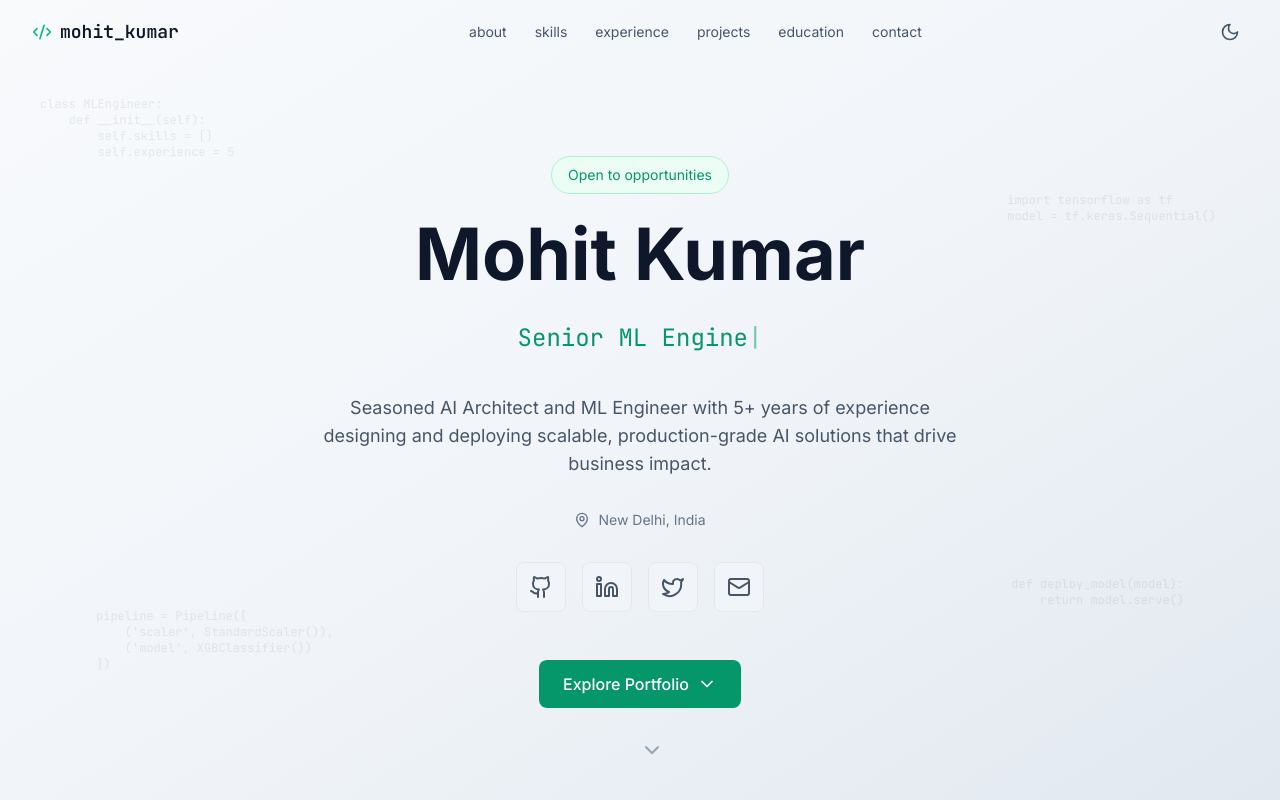
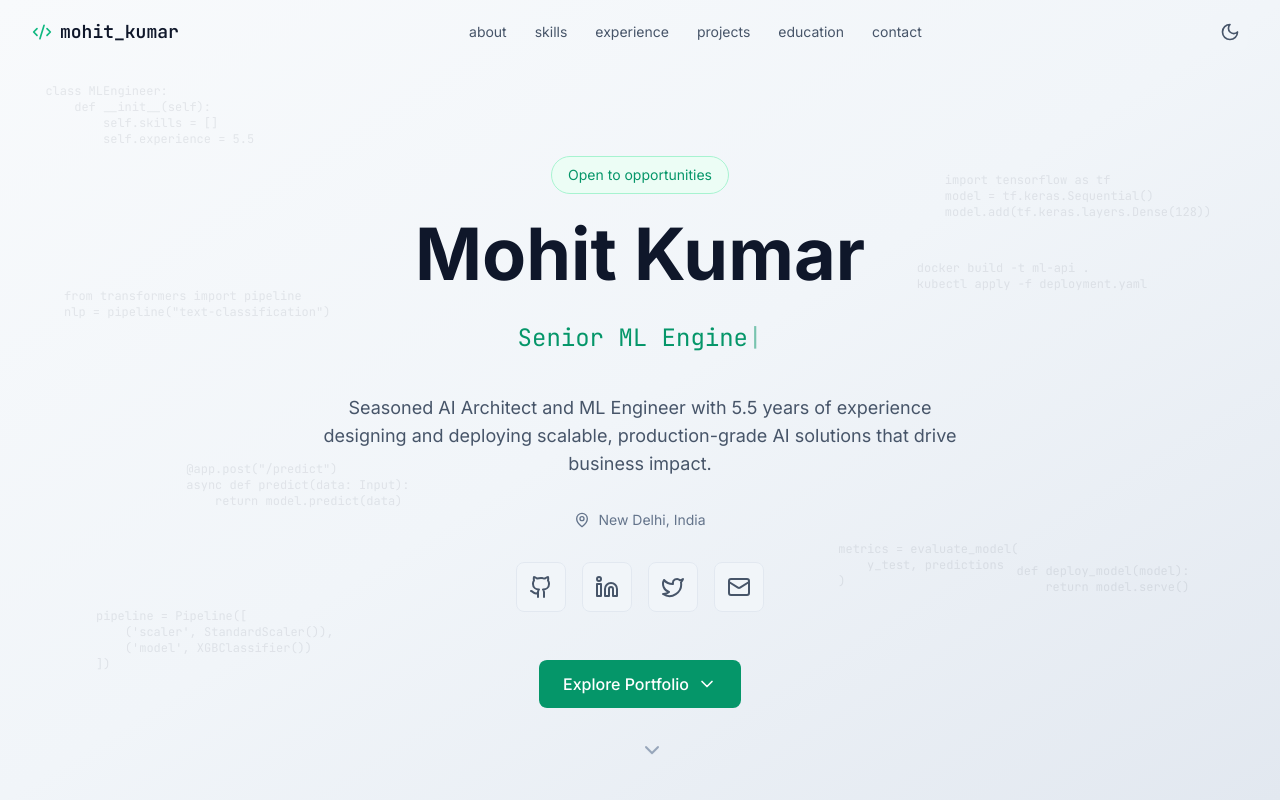
Before and after one commit to Mohitkr95/portfolio-website, a React (Vite) app: page / in a window 1280 px wide. Shown: the top 800 px of the page. Built offline with nearby package versions, Linux system fonts and the light colour scheme.

Commit message:
Updated index.html

```diff
--- a/index.html
+++ b/index.html
@@ -5,7 +5,7 @@
     <link rel="icon" type="image/svg+xml" href="/favicon.svg" />
     <meta name="viewport" content="width=device-width, initial-scale=1.0" />
     <title>Mohit Kumar | AI Architect</title>
-    <meta name="description" content="Senior Machine Learning Engineer and AI Solution Architect with 5+ years of experience" />
+    <meta name="description" content="Senior Machine Learning Engineer and AI Solution Architect with 5.5 years of experience" />
     <link rel="preconnect" href="https://fonts.googleapis.com">
     <link rel="preconnect" href="https://fonts.gstatic.com" crossorigin>
     <link href="https://fonts.googleapis.com/css2?family=Inter:wght@400;500;600;700&family=JetBrains+Mono:wght@400;500;600;700&display=swap" rel="stylesheet">
--- a/src/components/About.tsx
+++ b/src/components/About.tsx
@@ -43,7 +43,7 @@ export default function About() {
                 <div className="pl-4">name = <span className="text-sky-600 dark:text-sky-400">"Mohit Kumar"</span></div>
                 <div className="pl-4">role = <span className="text-sky-600 dark:text-sky-400">"Senior ML Engineer"</span></div>
                 <div className="pl-4">location = <span className="text-sky-600 dark:text-sky-400">"New Delhi, India"</span></div>
-                <div className="pl-4">experience = <span className="text-amber-600 dark:text-amber-400">5</span>  <span className="text-slate-500"># years</span></div>
+                <div className="pl-4">experience = <span className="text-amber-600 dark:text-amber-400">5.5</span>  <span className="text-slate-500"># years</span></div>
               </div>
             </div>
 
--- a/src/components/Hero.tsx
+++ b/src/components/Hero.tsx
@@ -39,25 +39,44 @@ export default function Hero() {
       <div className="absolute inset-0 bg-gradient-to-br from-slate-50 via-slate-100 to-slate-200 dark:from-black dark:via-neutral-950 dark:to-black" />
 
       <div className="absolute inset-0 opacity-[0.08] dark:opacity-[0.12]">
-        <div className="absolute top-24 left-4 sm:left-10 font-mono text-xs text-slate-900 dark:text-slate-100 whitespace-pre">
+        <div className="absolute top-24 left-4 sm:left-10 font-mono text-xs text-slate-900 dark:text-slate-100 whitespace-pre animate-float">
 {`class MLEngineer:
     def __init__(self):
         self.skills = []
-        self.experience = 5`}
+        self.experience = 5.5`}
         </div>
-        <div className="absolute top-48 right-4 sm:right-16 font-mono text-xs text-slate-900 dark:text-slate-100 whitespace-pre">
+        <div className="absolute top-48 right-4 sm:right-16 font-mono text-xs text-slate-900 dark:text-slate-100 whitespace-pre animate-float-delayed-1">
 {`import tensorflow as tf
-model = tf.keras.Sequential()`}
+model = tf.keras.Sequential()
+model.add(tf.keras.layers.Dense(128))`}
         </div>
-        <div className="absolute bottom-32 left-8 sm:left-24 font-mono text-xs text-slate-900 dark:text-slate-100 whitespace-pre">
+        <div className="absolute top-[60%] left-[15%] font-mono text-xs text-slate-900 dark:text-slate-100 whitespace-pre animate-float-delayed-2">
+{`@app.post("/predict")
+async def predict(data: Input):
+    return model.predict(data)`}
+        </div>
+        <div className="absolute bottom-32 left-8 sm:left-24 font-mono text-xs text-slate-900 dark:text-slate-100 whitespace-pre animate-float-delayed-3">
 {`pipeline = Pipeline([
     ('scaler', StandardScaler()),
     ('model', XGBClassifier())
 ])`}
         </div>
-        <div className="absolute bottom-48 right-8 sm:right-24 font-mono text-xs text-slate-900 dark:text-slate-100 whitespace-pre">
+        <div className="absolute bottom-48 right-8 sm:right-24 font-mono text-xs text-slate-900 dark:text-slate-100 whitespace-pre animate-float">
 {`def deploy_model(model):
     return model.serve()`}
+        </div>
+        <div className="absolute top-[35%] right-[10%] font-mono text-xs text-slate-900 dark:text-slate-100 whitespace-pre animate-float-delayed-1">
+{`docker build -t ml-api .
+kubectl apply -f deployment.yaml`}
+        </div>
+        <div className="absolute top-[70%] right-[20%] font-mono text-xs text-slate-900 dark:text-slate-100 whitespace-pre animate-float-delayed-2">
+{`metrics = evaluate_model(
+    y_test, predictions
+)`}
+        </div>
+        <div className="absolute bottom-[60%] left-[5%] font-mono text-xs text-slate-900 dark:text-slate-100 whitespace-pre animate-float-delayed-3">
+{`from transformers import pipeline
+nlp = pipeline("text-classification")`}
         </div>
       </div>
 
@@ -80,7 +99,7 @@ model = tf.keras.Sequential()`}
         </div>
 
         <p className="text-base sm:text-lg text-slate-600 dark:text-slate-400 mb-8 max-w-2xl mx-auto leading-relaxed px-4">
-          Seasoned AI Architect and ML Engineer with 5+ years of experience designing
+          Seasoned AI Architect and ML Engineer with 5.5 years of experience designing
           and deploying scalable, production-grade AI solutions that drive business impact.
         </p>
 
--- a/src/index.css
+++ b/src/index.css
@@ -99,4 +99,38 @@
       transform: translateY(0);
     }
   }
+
+  .animate-float {
+    animation: float 20s ease-in-out infinite;
+  }
+
+  .animate-float-delayed-1 {
+    animation: float 25s ease-in-out infinite;
+    animation-delay: -5s;
+  }
+
+  .animate-float-delayed-2 {
+    animation: float 30s ease-in-out infinite;
+    animation-delay: -10s;
+  }
+
+  .animate-float-delayed-3 {
+    animation: float 22s ease-in-out infinite;
+    animation-delay: -15s;
+  }
+
+  @keyframes float {
+    0%, 100% {
+      transform: translate(0, 0);
+    }
+    25% {
+      transform: translate(10px, -10px);
+    }
+    50% {
+      transform: translate(-5px, -20px);
+    }
+    75% {
+      transform: translate(-10px, -10px);
+    }
+  }
 }
```
